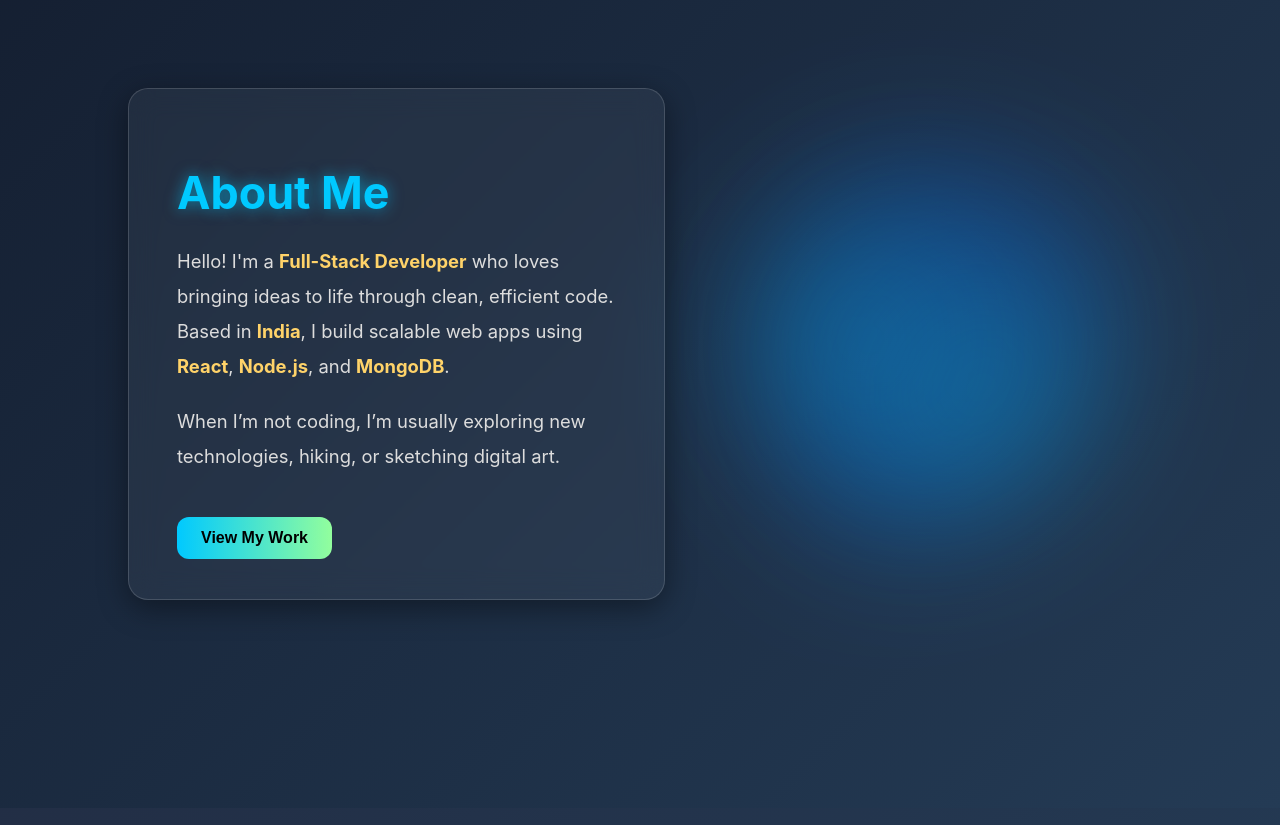
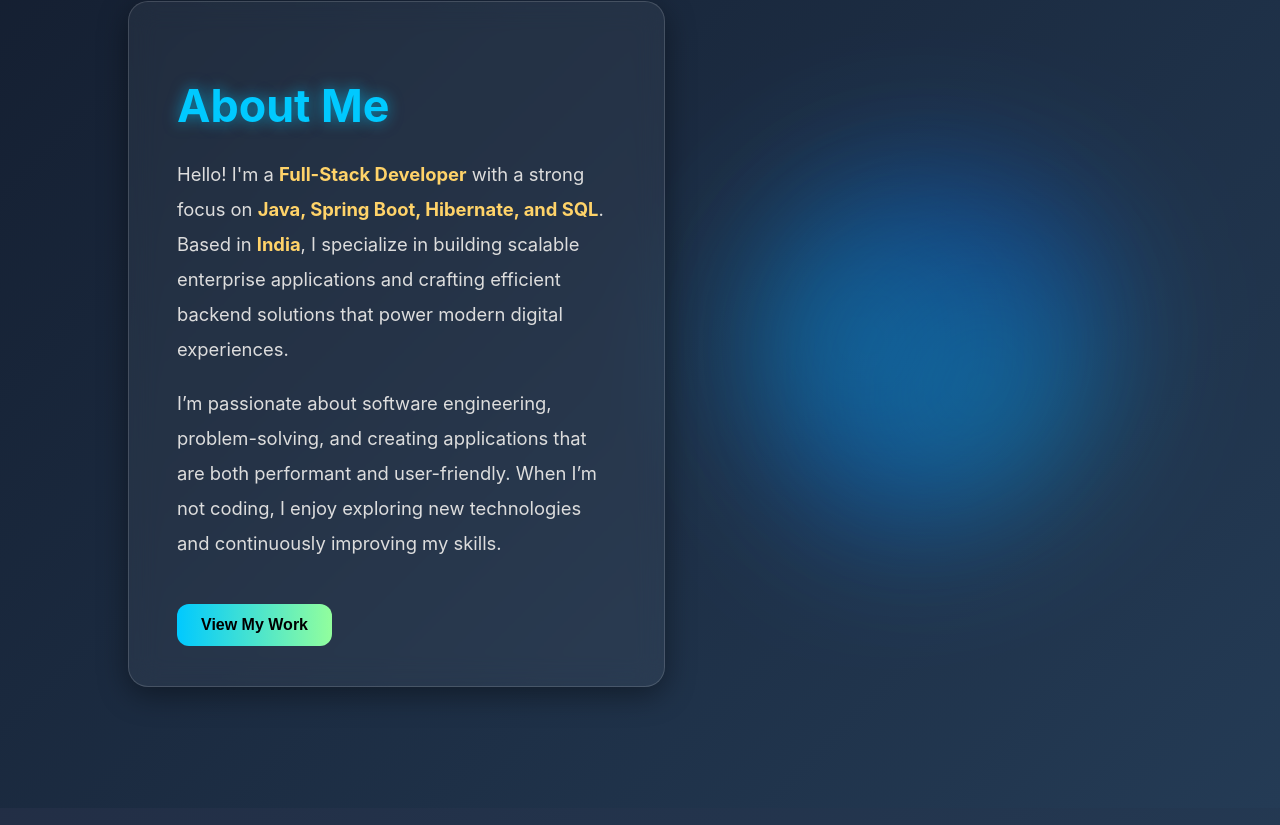
Before and after one commit to bhargav-vyas/Portfulio2025, a React (Create React App) app: page / in a window 1280 px wide. Shown: the part 995-1820 px from the top of the page. Built offline with nearby package versions, Linux system fonts and the light colour scheme.

Commit message:
chnage in the  footer

```diff
--- a/src/components/About.js
+++ b/src/components/About.js
@@ -31,10 +31,11 @@ const About = () => {
           viewport={{ once: true }}
           transition={{ duration: 1, delay: 0.3 }}
         >
-          Hello! I'm a <span>Full-Stack Developer</span> who loves bringing
-          ideas to life through clean, efficient code. Based in{" "}
-          <span>India</span>, I build scalable web apps using{" "}
-          <span>React</span>, <span>Node.js</span>, and <span>MongoDB</span>.
+          Hello! I'm a <span>Full-Stack Developer</span> with a strong focus on{" "}
+          <span>Java, Spring Boot, Hibernate, and SQL</span>. Based in{" "}
+          <span>India</span>, I specialize in building scalable enterprise
+          applications and crafting efficient backend solutions that power
+          modern digital experiences.
         </motion.p>
 
         {/* Second Paragraph */}
@@ -45,8 +46,10 @@ const About = () => {
           viewport={{ once: true }}
           transition={{ duration: 1, delay: 0.6 }}
         >
-          When I’m not coding, I’m usually exploring new technologies, hiking,
-          or sketching digital art.
+          I’m passionate about software engineering, problem-solving, and
+          creating applications that are both performant and user-friendly. When
+          I’m not coding, I enjoy exploring new technologies and continuously
+          improving my skills.
         </motion.p>
 
         {/* Call to Action */}
@@ -54,6 +57,9 @@ const About = () => {
           className="about-btn"
           whileHover={{ scale: 1.1, boxShadow: "0px 0px 20px #00c6ff" }}
           whileTap={{ scale: 0.95 }}
+          onClick={() =>
+            window.open("https://github.com/bhargav-vyas", "_blank")
+          }
         >
           View My Work
         </motion.button>
--- a/src/components/Footer.js
+++ b/src/components/Footer.js
@@ -2,11 +2,11 @@ import React from "react";
 import { Container } from "react-bootstrap";
 import {
   FaLinkedin,
-  FaTwitter,
   FaGithub,
   FaInstagram,
   FaEnvelope,
 } from "react-icons/fa";
+import { FaXTwitter } from "react-icons/fa6"; // For the new X (Twitter) logo
 import "./Footer.css";
 
 const Footer = () => {
@@ -23,16 +23,32 @@ const Footer = () => {
         {/* Bottom: Links Row */}
         <div className="footer-row">
           <div className="footer-links">
-            <a href="https://www.linkedin.com/in/yourprofile" target="_blank" rel="noopener noreferrer">
+            <a
+              href="https://www.linkedin.com/in/bhargav-vyas-985682321/"
+              target="_blank"
+              rel="noopener noreferrer"
+            >
               <FaLinkedin /> LinkedIn
             </a>
-            <a href="https://twitter.com/yourprofile" target="_blank" rel="noopener noreferrer">
-              <FaTwitter /> Twitter
+            <a
+              href="https://x.com/Bhargav29227044?t=7fIapmkOF_bLvrJPJUOh4Q&s=08"
+              target="_blank"
+              rel="noopener noreferrer"
+            >
+              <FaXTwitter /> X
             </a>
-            <a href="https://instagram.com/yourprofile" target="_blank" rel="noopener noreferrer">
+            <a
+              href="https://www.instagram.com/bhargav_162004/"
+              target="_blank"
+              rel="noopener noreferrer"
+            >
               <FaInstagram /> Instagram
             </a>
-            <a href="https://github.com/yourprofile" target="_blank" rel="noopener noreferrer">
+            <a
+              href="https://github.com/bhargav-vyas"
+              target="_blank"
+              rel="noopener noreferrer"
+            >
               <FaGithub /> GitHub
             </a>
             <a href="mailto:youremail@example.com">
```
